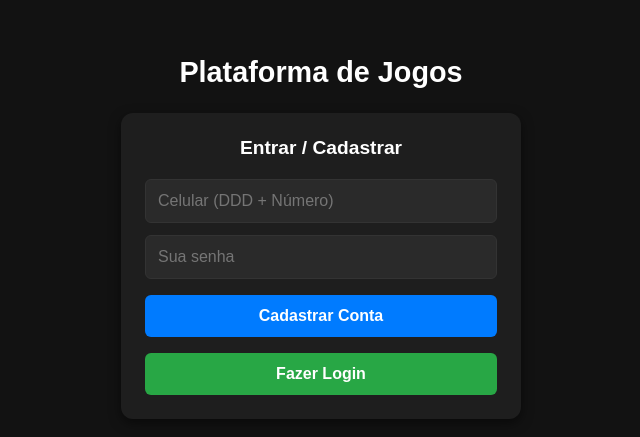
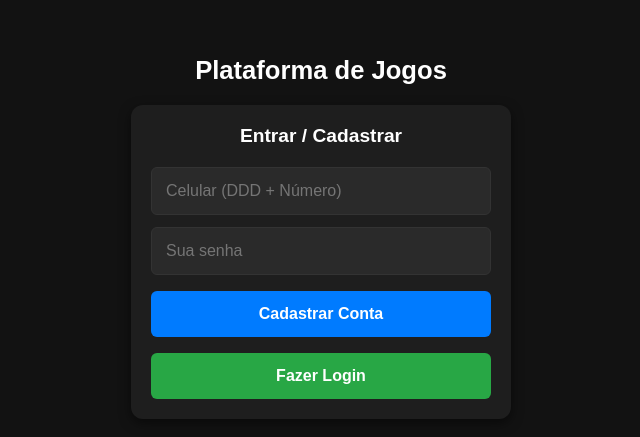
Before and after one commit to imbyser/plataforma-jogos, a website: page index.html in a window 1280 px wide. Shown: the part 163-600 px from the top of the page, without its empty margins (319-959 px from the left). Drawn offline with Linux system fonts and the light colour scheme.

Commit message:
Refine styles in index.html for improved layout
Adjusted padding and margins for better layout.

```diff
--- a/index.html
+++ b/index.html
@@ -2,7 +2,7 @@
 <html lang="pt-BR">
 <head>
   <meta charset="UTF-8">
-  <meta name="viewport" content="width=device-width, initial-scale=1.0">
+  <meta name="viewport" content="width=device-width, initial-scale=1.0, maximum-scale=1.0, user-scalable=no">
   <title>Plataforma de Jogos</title>
   <style>
     * {
@@ -19,20 +19,20 @@
       justify-content: center;
       align-items: center;
       min-height: 100vh;
-      padding: 20px;
+      padding: 16px;
     }
     h1 {
-      margin-bottom: 24px;
-      font-size: 1.8rem;
+      margin-bottom: 20px;
+      font-size: 1.6rem;
       text-align: center;
     }
     .card {
       background-color: #1e1e1e;
-      padding: 24px;
+      padding: 20px;
       border-radius: 12px;
       box-shadow: 0 4px 12px rgba(0, 0, 0, 0.5);
       width: 100%;
-      max-width: 400px;
+      max-width: 380px;
       display: flex;
       flex-direction: column;
       gap: 12px;
@@ -44,7 +44,7 @@
     }
     input {
       width: 100%;
-      padding: 12px;
+      padding: 14px;
       border-radius: 6px;
       border: 1px solid #333;
       background-color: #2a2a2a;
@@ -53,7 +53,7 @@
     }
     button {
       width: 100%;
-      padding: 12px;
+      padding: 14px;
       border-radius: 6px;
       border: none;
       font-size: 1rem;
```
